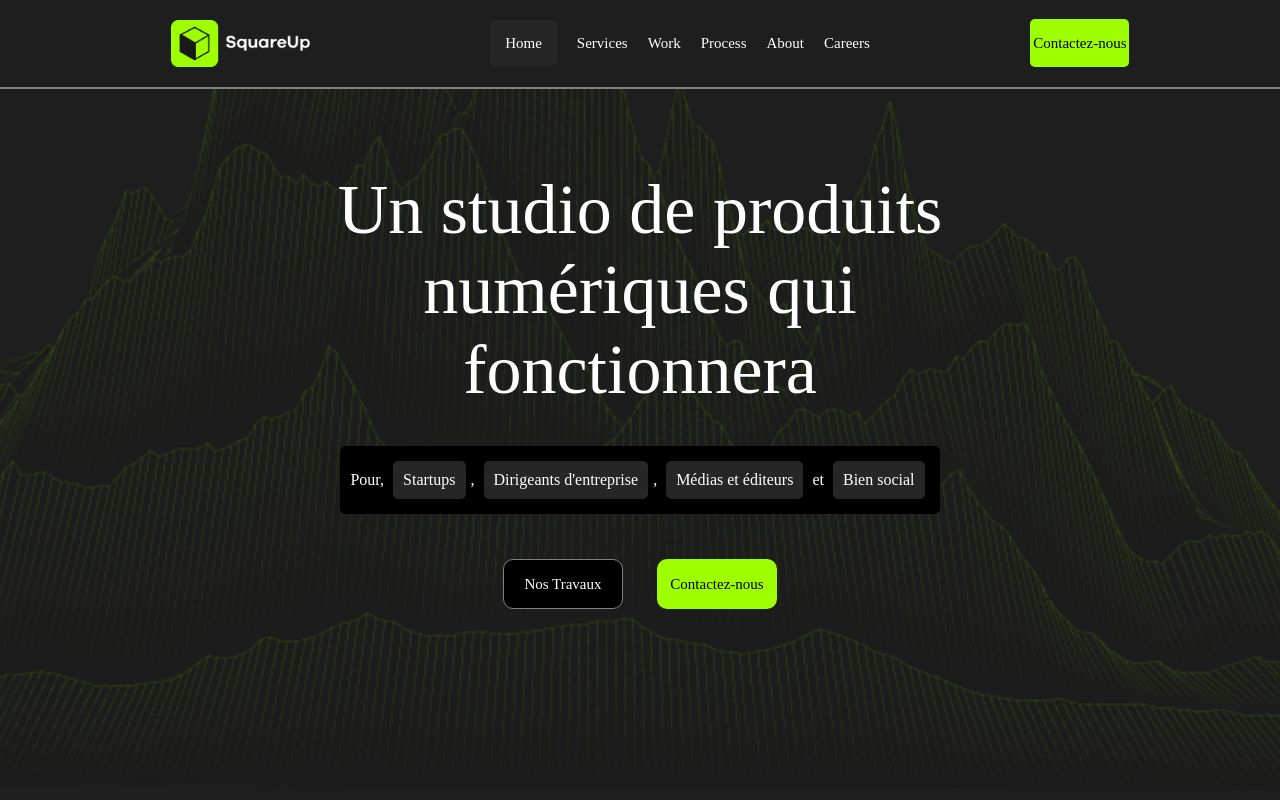
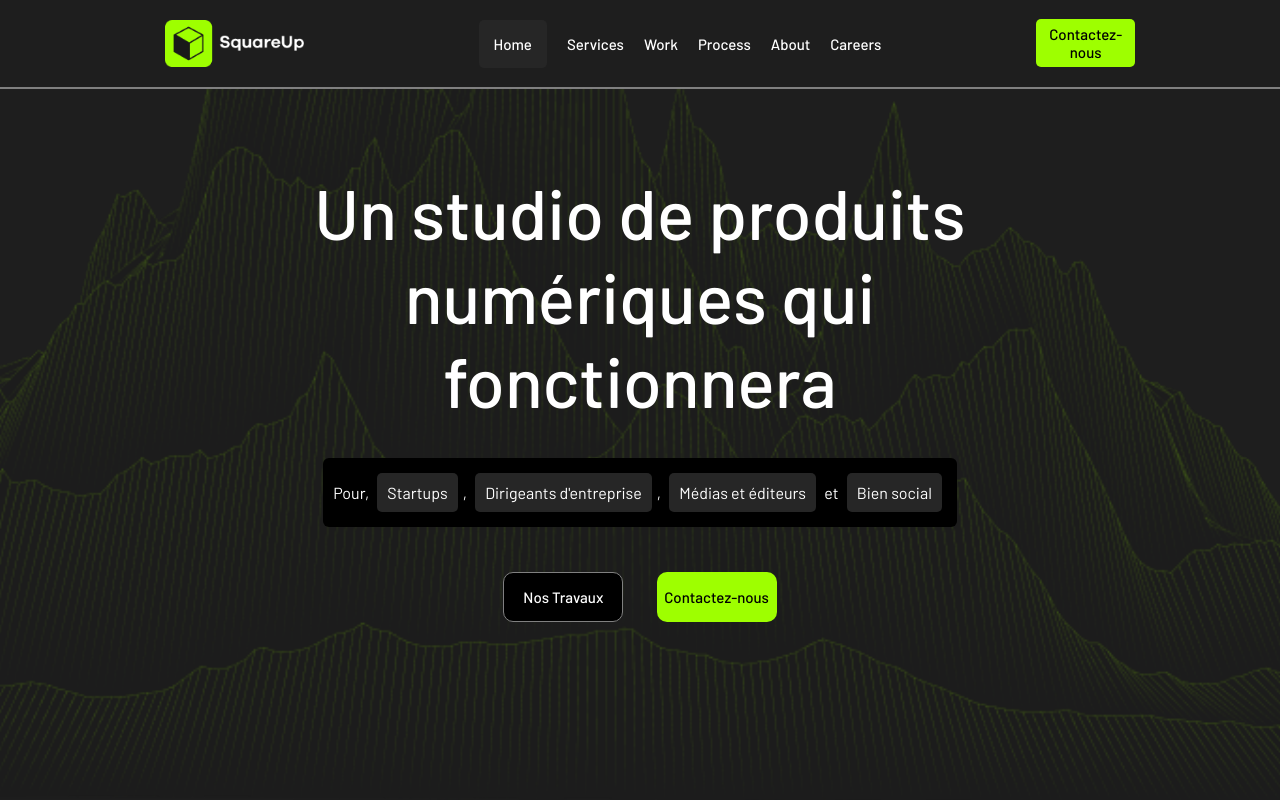
Before and after one commit to Aliou221/my-website, a plain HTML site: page index.htm in a window 1280 px wide. Shown: the top 800 px of the page. Drawn offline with Linux system fonts and the light colour scheme.

Commit message:
Update style.css

```diff
--- a/style.css
+++ b/style.css
@@ -1,3 +1,5 @@
+@import url('https://fonts.googleapis.com/css2?family=Barlow:ital,wght@0,100;0,200;0,300;0,400;0,500;0,600;0,700;0,800;0,900;1,100;1,200;1,300;1,400;1,500;1,600;1,700;1,800;1,900&family=League+Spartan:wght@100..900&family=Montserrat:ital,wght@0,100..900;1,100..900&family=Poppins:ital,wght@0,100;0,200;0,300;0,400;0,500;0,600;0,700;0,800;0,900;1,100;1,200;1,300;1,400;1,500;1,600;1,700;1,800;1,900&family=Roboto+Slab:wght@100..900&display=swap');
+
 *{
     padding: 0;
     margin: 0;
```
